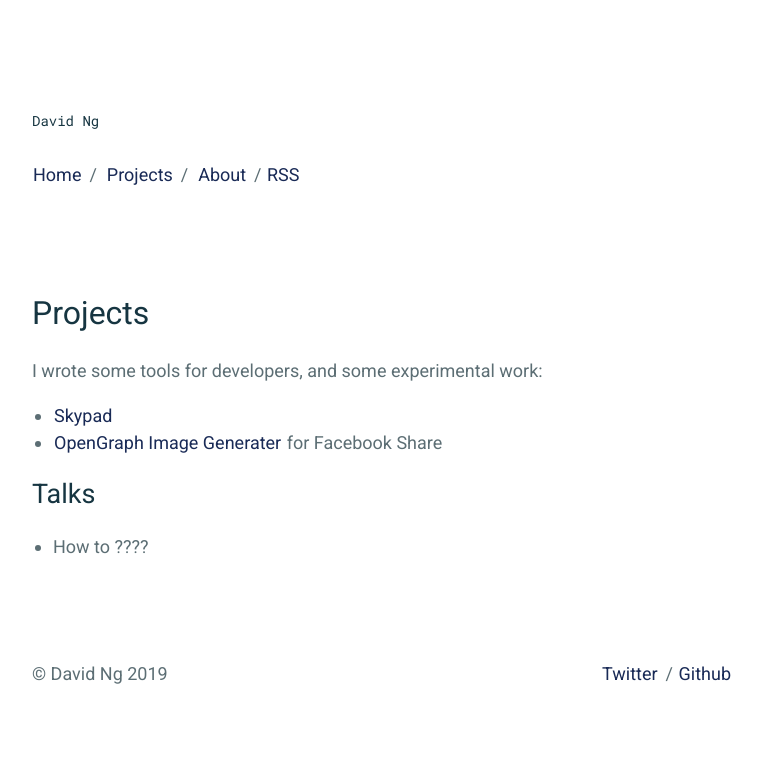
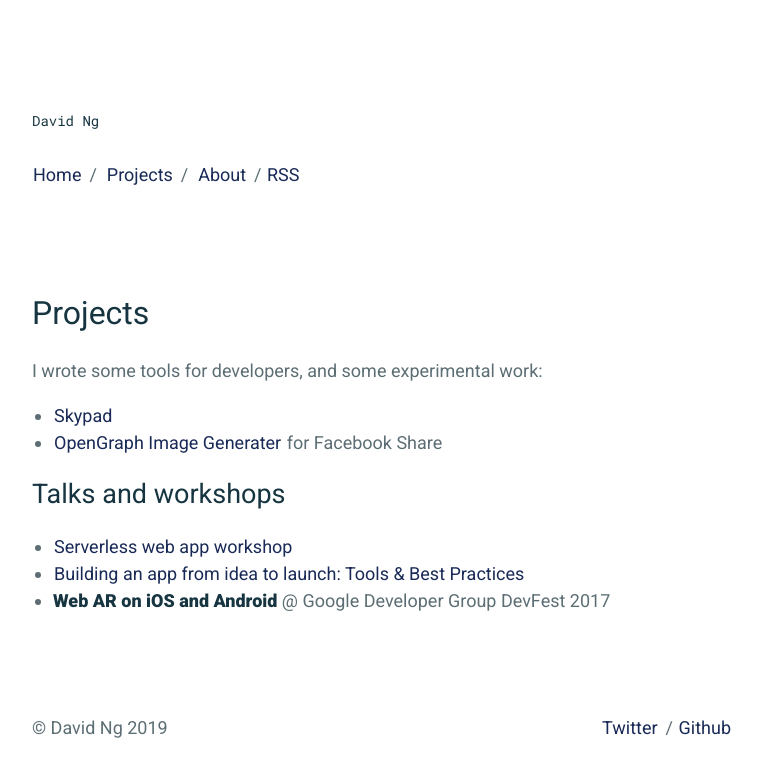
Before and after one commit to david90/paper, a Jekyll site: the page built from _pages/projects.md, in a window 1280 px wide. Shown: the top 777 px of the page, without its empty margins (258-1020 px from the left). Built offline with Jekyll 4.4.1, drawn with Linux system fonts in a browser that asks for light colours.

Commit message:
Update content

```diff
--- a/_pages/projects.md
+++ b/_pages/projects.md
@@ -8,7 +8,9 @@ I wrote some tools for developers, and some experimental work:
 - [Skypad](https://github.com/skygear-demo/skypad)
 - [OpenGraph Image Generater](https://david90.github.io/OGImageMaker/) for Facebook Share
 
-# Talks
-- How to ????
+# Talks and workshops
+- [Serverless web app workshop](https://hkoscon.org/2017/topics/building-web-app-with-open-source-serverless-technology/)
+- [Building an app from idea to launch: Tools & Best Practices](https://www.meetup.com/Garage-Academy/events/234288978/)
+- **Web AR on iOS and Android** @ Google Developer Group DevFest 2017
 
 [comment]: # (XD)
```
Also changed, not shown: _pages/about.md (+3 -2 lines), _posts/2019-07-23-ab-test-google-optimize.md (+1 -1 lines).
